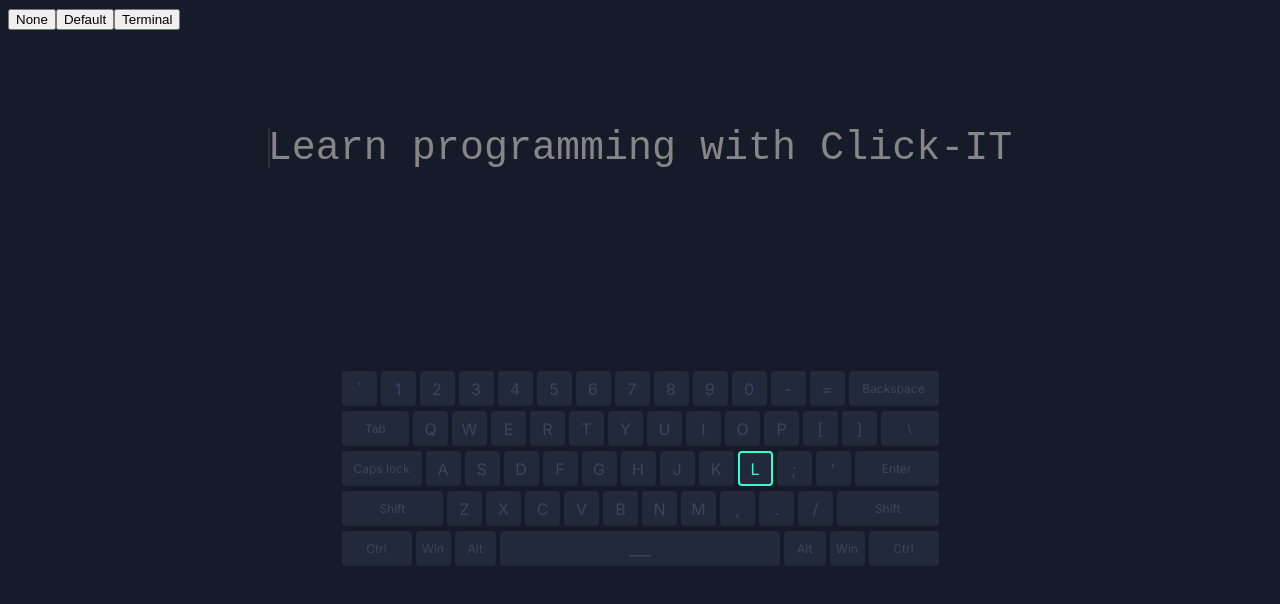
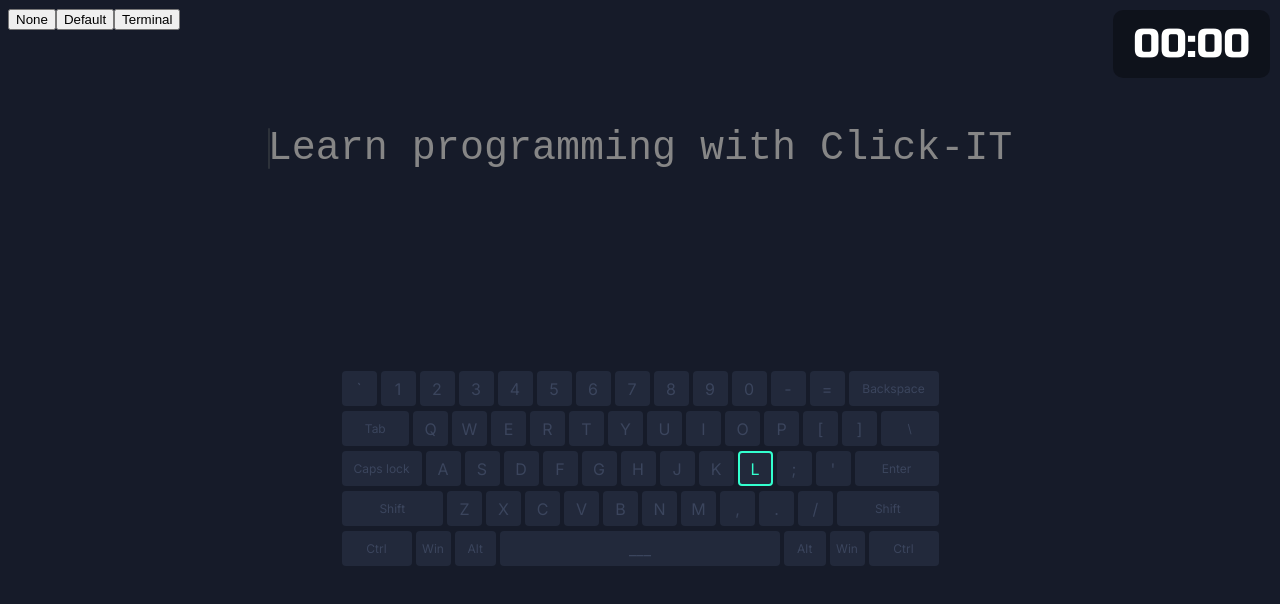
Before and after one commit to Dearian27/blind-typing, a Next.js app: page /stages/1 in a window 1280 px wide. Shown: the top 604 px of the page. Built offline with nearby package versions, Linux system fonts and the light colour scheme.

Commit message:
temp text coloring

```diff
--- a/package.json
+++ b/package.json
@@ -19,6 +19,7 @@
     "react": "18.2.0",
     "react-dom": "18.2.0",
     "react-redux": "^8.1.2",
+    "react-timer-hook": "^3.0.7",
     "sass": "^1.66.1",
     "typescript": "5.2.2"
   }
--- a/src/app/globals.scss
+++ b/src/app/globals.scss
@@ -1,3 +1,6 @@
+@import url('https://fonts.googleapis.com/css2?family=Metal+Mania&family=Russo+One&display=swap');
+
+
 body {
     background-color: #161B29;
 }
--- a/src/app/stages/[stage]/page.tsx
+++ b/src/app/stages/[stage]/page.tsx
@@ -9,6 +9,7 @@ import { backspacePress, initializeText, keyPress } from '@/redux/slices/TextSli
 import { setCursor } from '@/redux/slices/SettingsSlice';
 import Keyboard from '@/components/Keyboard/Keyboard';
 import Cursor from '@/components/Cursor';
+import Timer from '@/components/Timer';
 
 const text = [
   // 'ffjj fffj jffj jjff jfjf fjjf',
@@ -54,6 +55,7 @@ export default function Stage() {
       <button onClick={() => dispatch(setCursor('none'))}>None</button>
       <button onClick={() => dispatch(setCursor('default'))}>Default</button>
       <button onClick={() => dispatch(setCursor('terminal'))}>Terminal</button>
+      <Timer />
 
       <main className={styles.main}>
         <div style={{display: 'flex', flexWrap: 'wrap'}}>
--- /dev/null
+++ b/src/components/Timer/index.tsx
@@ -0,0 +1,36 @@
+import React, { useEffect, useState } from 'react'
+import styles from "./styles.module.scss";
+import { useStopwatch } from 'react-timer-hook';
+import { useSelector } from 'react-redux';
+import { RootState } from '@/redux/store';
+
+
+const Timer = () => {
+  const { startStopwatch }:{startStopwatch: boolean} = useSelector((state: RootState) => state.text);
+  const {
+    totalSeconds,
+    seconds,
+    minutes,
+    hours,
+    days,
+    isRunning,
+    start,
+    pause,
+    reset,
+  } = useStopwatch({ autoStart: false });
+
+  if(startStopwatch && !isRunning) start();
+  // const minutes = Math.floor(timer/60);
+  // const seconds = timer;
+
+  const secondsString = String(seconds).length === 1 ? `0${seconds}` : String(seconds);
+  const minutesString = String(minutes).length === 1 ? `0${minutes}` : String(minutes);
+
+  return (
+    <div className={styles.timer}>
+      {minutesString}:{secondsString}
+    </div>
+  )
+}
+
+export default Timer
--- /dev/null
+++ b/src/components/Timer/styles.module.scss
@@ -0,0 +1,11 @@
+.timer {
+  position: absolute;
+  top: 10px;
+  right: 10px;
+  color: white;
+  background-color: rgba(0, 0, 0, 0.347);
+  padding: 10px 20px;
+  font-size: 40px;
+  border-radius: 10px;
+  font-family: 'Russo One', sans-serif;
+}
--- a/src/components/letter.scss
+++ b/src/components/letter.scss
@@ -6,7 +6,7 @@
 		position: relative;
 	}
 	&.bgwrong {
-		background-color: #ff60904e !important;
+		// background-color: #ff60904e !important;
 	}
 	&.correct {
 		color: white !important;
@@ -15,15 +15,18 @@
 		// text-shadow: 0 0 5px #fff, 0 0 10px #fff, 0 0 20px #fff;
 	}
 	&.wrong {
-		color: #ff1495 !important;
-		text-shadow: 0 0 5px #ff1495, 0 0 10px #ff1495, 0 0 20px #ff1495;
+		// color: #ff1495 !important;
+		// text-shadow: 0 0 5px #ff1495, 0 0 10px #ff1495, 0 0 20px #ff1495;
+
+		color: white !important;
+		text-shadow: 0 0 5px #33ffcfc6, 0 0 10px #33ffcfb1, 0 0 20px #33ffcf9d;
 	}
 }
 
 .cursor {
 	position: absolute;
 	background-color: #ffffd7;
-	transition: 0.3s;
+	transition: 0.2s ease-out;
 }
 
 .cursor1 {
--- a/src/redux/slices/TextSlice.ts
+++ b/src/redux/slices/TextSlice.ts
@@ -4,7 +4,6 @@ import { RootState } from "../store";
 
 export type letterParams = {
 value: string;
-// current: boolean;
 status: 'none' | 'correct' | 'wrong';
 }
 
@@ -16,6 +15,7 @@ type textParams = {
 	initialized: boolean;
 	stopped: boolean;
 	cursorPos: any;
+	startStopwatch: boolean;
 }
 
 const initialState: textParams = {
@@ -26,6 +26,7 @@ const initialState: textParams = {
 	initialized: false,
 	stopped: false,
 	cursorPos: null,
+	startStopwatch: false,
 }
 
 const TextSlice = createSlice({
@@ -47,6 +48,7 @@ const TextSlice = createSlice({
 		},
 		keyPress: (state, action: PayloadAction<string>) => {
 			if(state.stopped) return;
+			else if(!state.startStopwatch) state.startStopwatch = true;
 
 			if(action.payload === state.lettersStates[state.currentLetter].value) {
 				state.lettersStates[state.currentLetter].status = 'correct';
```
Also changed, not shown: 1 other file (tests, documents, lock files or other folders).
